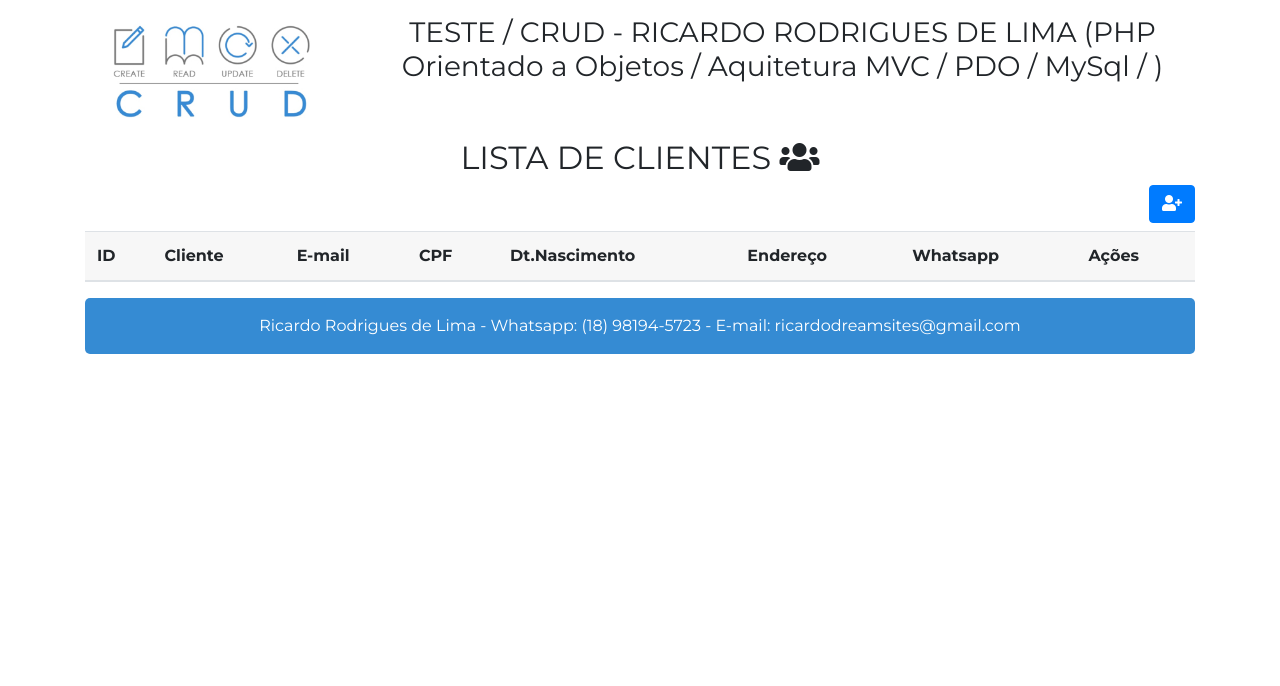
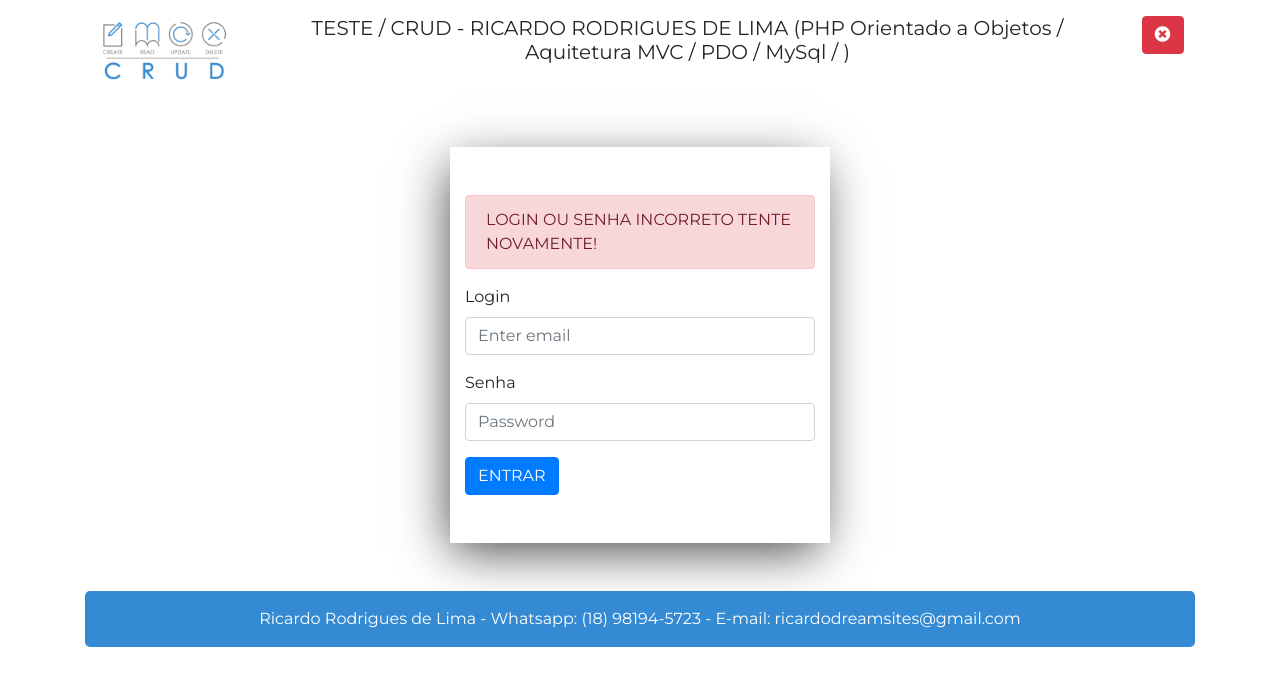
Before and after one commit to ricardolimati/crud, a PHP site: the page made by index.php in a window 1280 px wide. Shown: the top 686 px of the page. Run offline with PHP 8.4, Linux system fonts and the light colour scheme; data that the repository does not hold is empty; some libraries are stand-ins or nearby versions.

Commit message:
Tela de Login

```diff
--- a/controller/delete_cliente.php
+++ b/controller/delete_cliente.php
@@ -8,7 +8,7 @@ $id = $_POST['id'];
 
 if(isset($id) && !empty($id)){
   $manager->deleteClient('registros', $id);
-  header("Location: ../index.php?CLIENTE DELETADO!");
+  header("Location: ../view/page_listclient.php?CLIENTE DELETADO!");
 }
 
 ?>
--- a/controller/insert_client.php
+++ b/controller/insert_client.php
@@ -7,7 +7,7 @@ $data = $_POST;
 
 if(isset($data) && !empty($data)){
   $maneger->insertClient('registros', $data);
-  header("Location: ../index.php?CLIENTE INSERIDO COM SUCESSO!");
+  header("Location: ../view/page_listclient.php?CLIENTE INSERIDO COM SUCESSO!");
 }
 
 ?>
--- a/controller/update_client.php
+++ b/controller/update_client.php
@@ -10,7 +10,7 @@ $id = $_POST["id"];
 
 if(isset($id) && !empty($id)){
   $manager->updateClient('registros', $update_client, $id);
-  header("Location: ../index.php?CLIENTE ALTERADO!");
+  header("Location: ../view/page_listclient.php?CLIENTE ALTERADO!");
 }
 
 ?>
--- a/index.php
+++ b/index.php
@@ -1,67 +1,29 @@
-<?php
-include_once 'model/Conexao.class.php';
-include_once 'model/Manager.class.php';
-$maneger = new Manager();
-?>
-<!DOCTYPE html>
-<html>
 <?php include_once 'view/header.php'; ?>
+<?php $_SESSION["ID"] = NULL;?>
 <div class="container">
-	<h2 class="text-center"> LISTA DE CLIENTES <i class="fa fa-users"></i></h2>
-	<h5 class="text-right">
-		<a href="view/page_register.php" class="btn btn-primary btn-xs">
-			<i class="fa fa-user-plus"></i>
-		</a>
-	</h5>
-	<!-- Iniciando a tabela -->
-	<div class="table-responsive">
-		<table class="table table-hover">
-			<thead class="thead">
-				<tr>
-					<th>ID</th>
-					<th>Cliente</th>
-					<th>E-mail</th>
-					<th>CPF</th>
-					<th>Dt.Nascimento</th>
-					<th>Endereço</th>
-					<th>Whatsapp</th>
-					<th colspan="3">Ações</th>
-				</tr>
-			</thead>
-			<tbody>
-				<?php foreach ($maneger->listClient("registros") as $client) : ?>
-					<tr>
-						<td><?php echo $client['id'] ?></td>
-						<td><?php echo $client['name'] ?></td>
-						<td><?php echo $client['email'] ?></td>
-						<td><?php echo $client['cpf'] ?></td>
-						<td><?php echo date("d/m/Y", strtotime($client['birth'])) ?></td>
-						<td><?php echo $client['address'] ?></td>
-						<td><?php echo $client['phone'] ?></td>
-						<td>
-							<form method="POST" action="view/page_update.php">
-								<input type="hidden" name="id" value="<?php echo $client['id'] ?>">
-								<button class="btn btn-warning btn-xs">
-									<i class="fa fa-user-edit"></i>
-								</button>
-							</form>
-						</td>
-						<td>
-							<form method="POST" action="controller/delete_cliente.php" onclick="return confirm('Tem certeza que deseja excluir ?');">
-								<input type="hidden" name="id" value="<?php echo $client['id'] ?>">
-								<button class="btn btn-danger btn-xs">
-									<i class="fa fa-trash"></i>
-								</button>
-							</form>
-						</td>
-					</tr>
-				<?php endforeach; ?>
-			</tbody>
-		</table>
+	<div class="row">
+		<div class="col-4 pt-5 pb-5 offset-4 mb-5 mt-5" style="box-shadow: -5px 13px 48px -6px rgba(0,0,0,0.75);">
+			<form action="controller/login.php" method="POST">
+				<?php
+				if (@$_GET['msg']) {
+				?>
+					<div class="alert alert-danger" role="alert">
+						<?= $_GET['msg'] ?>
+					</div>
+				<?php
+				}
+				?>
+				<div class="form-group">
+					<label for="exampleInputEmail1">Login</label>
+					<input type="text" class="form-control" name="login" aria-describedby="emailHelp" placeholder="Enter email" required>
+				</div>
+				<div class="form-group">
+					<label for="exampleInputPassword1">Senha</label>
+					<input type="password" class="form-control" name="senha" placeholder="Password" required>
+				</div>
+				<button type="submit" class="btn btn-primary">ENTRAR</button>
+			</form>
+		</div>
 	</div>
-	<!-- Fim da Tabela -->
 </div>
 <?php include_once 'view/footer.php'; ?>
-</body>
-
-</html>
--- a/model/Conexao.class.php
+++ b/model/Conexao.class.php
@@ -13,7 +13,6 @@ class Conexao{
     if(!isset(self::$instance)){
       self::$instance = new PDO("mysql:host=localhost;dbname=crud;", "root", "", array(PDO::MYSQL_ATTR_INIT_COMMAND=>'SET NAMES utf8'));
       self::$instance->setAttribute(PDO::ATTR_ERRMODE, PDO::ERRMODE_EXCEPTION);
-
     }
     return self::$instance;
   }
--- a/model/Manager.class.php
+++ b/model/Manager.class.php
@@ -1,6 +1,6 @@
 <?php
 /**
- * Esta classe de Gerenciamento MVC
+ * Esta classe de Gerenciamento do CRUD
  *
  * @autor Ricardo Rodrigues de Lima <ricardodreamsites@gmail.com>
  * @versao 1.0
--- a/view/header.php
+++ b/view/header.php
@@ -1,3 +1,9 @@
+<?php
+@session_start();
+?>
+<!DOCTYPE html>
+<html>
+
 <head>
 	<meta charset="UTF-8">
 	<!-- Titulo e Icone - HEAD -->
@@ -39,13 +45,20 @@
 	<header>
 		<div class="container">
 			<div class="row">
-				<div class="col-md-3 pt-3 pb-3">
-					<a href="/crud">
+				<div class="col-md-2 pt-3 pb-3">
+					<a href="/crud/view/page_listclient.php">
 						<img style="width: 100%; height: auto;" src="/crud/assest/img/logo-crud.jpg" alt="">
 					</a>
 				</div>
 				<div class="col-md-9 pt-3 pb-3 text-center align-middle">
-					<h3>TESTE / CRUD - RICARDO RODRIGUES DE LIMA (PHP Orientado a Objetos / Aquitetura MVC / PDO / MySql / )</h3>
+					<h5>TESTE / CRUD - RICARDO RODRIGUES DE LIMA (PHP Orientado a Objetos / Aquitetura MVC / PDO / MySql / )</h5>
+				</div>
+				<div class="col-md-1 pt-3 pb-3 text-center align-middle">
+					<a href="/crud/index.php">
+						<button class="btn btn-danger btn-xs">
+							<i class="fas fa-times-circle"></i>
+						</button>
+					</a>
 				</div>
 			</div>
 		</div>
--- a/view/page_register.php
+++ b/view/page_register.php
@@ -1,5 +1,5 @@
 <?php include_once './header.php' ?>
-
+<?php include_once '../controller/verifica_login.php'; ?>
 <h2 class="text-center">
   CADASTRO DO CLIENTE <i class="fa fa-user-plus"></i>
 </h2>
@@ -41,7 +41,7 @@
           Inserir Client <i class="fa fa-user-plus"></i>
         </button>
         <br><br>
-        <a href="../index.php">
+        <a href="page_listclient.php">
           Voltar
         </a>
       </div>
--- a/view/page_update.php
+++ b/view/page_update.php
@@ -8,7 +8,7 @@
 
   $id = $_POST["id"];
 ?>
-
+<?php include_once '../controller/verifica_login.php'; ?>
 <h2 class="text-center">
   ALTERAÇÃO DO CLIENTE <i class="fa fa-user-edit"></i>
 </h2>
@@ -54,7 +54,7 @@
           ALTERAR CLIENTE <i class="fa fa-user-edit"></i>
         </button>
         <br><br>
-        <a href="../index.php">
+        <a href="page_listclient.php">
           Voltar
         </a>
       </div>
```
Also changed, not shown: controller/login.php (added, +17 -0 lines), controller/verifica_login.php (added, +16 -0 lines), model/Login.class.php (added, +35 -0 lines), view/footer.php (+11 -4 lines), view/page_listclient.php (added, +64 -0 lines), 1 other file.
